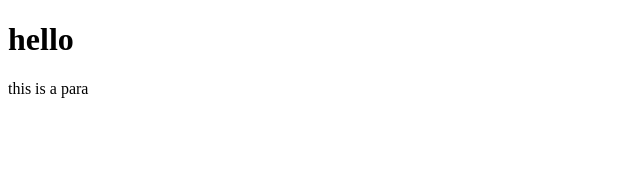
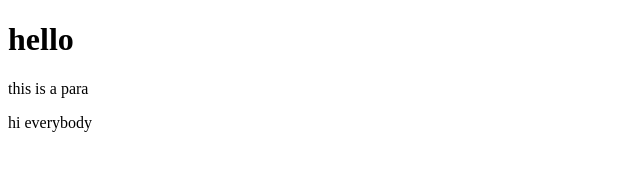
Before and after one commit to namithapj/sample, a plain HTML site: page index.html in a window 1280 px wide. Shown: the whole page, without its empty margins (0-640 px from the left). Drawn offline with Linux system fonts and the light colour scheme.

Commit message:
index file modified

```diff
--- a/index.html
+++ b/index.html
@@ -8,5 +8,6 @@
 <body>
     <h1>hello</h1>
     <p>this is a para</p>
+    <p>hi everybody</p>
 </body>
 </html>
```
